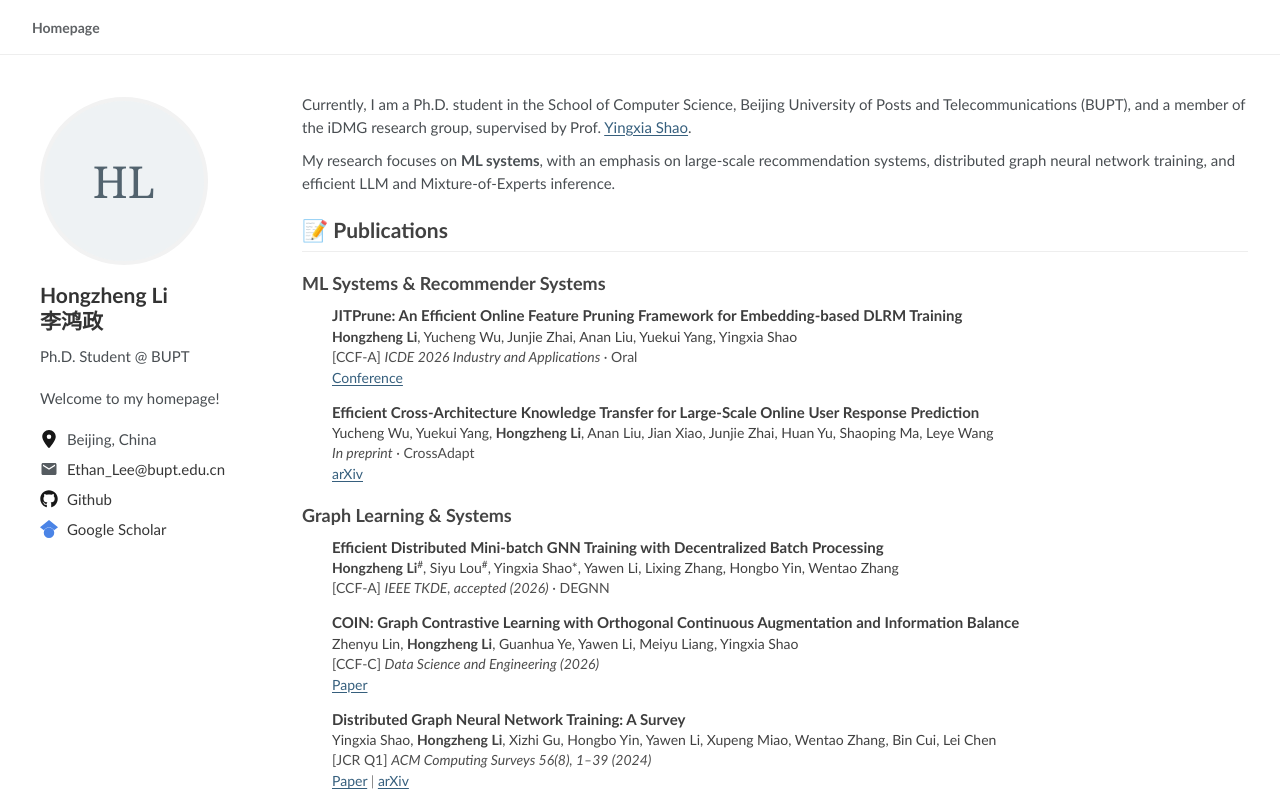
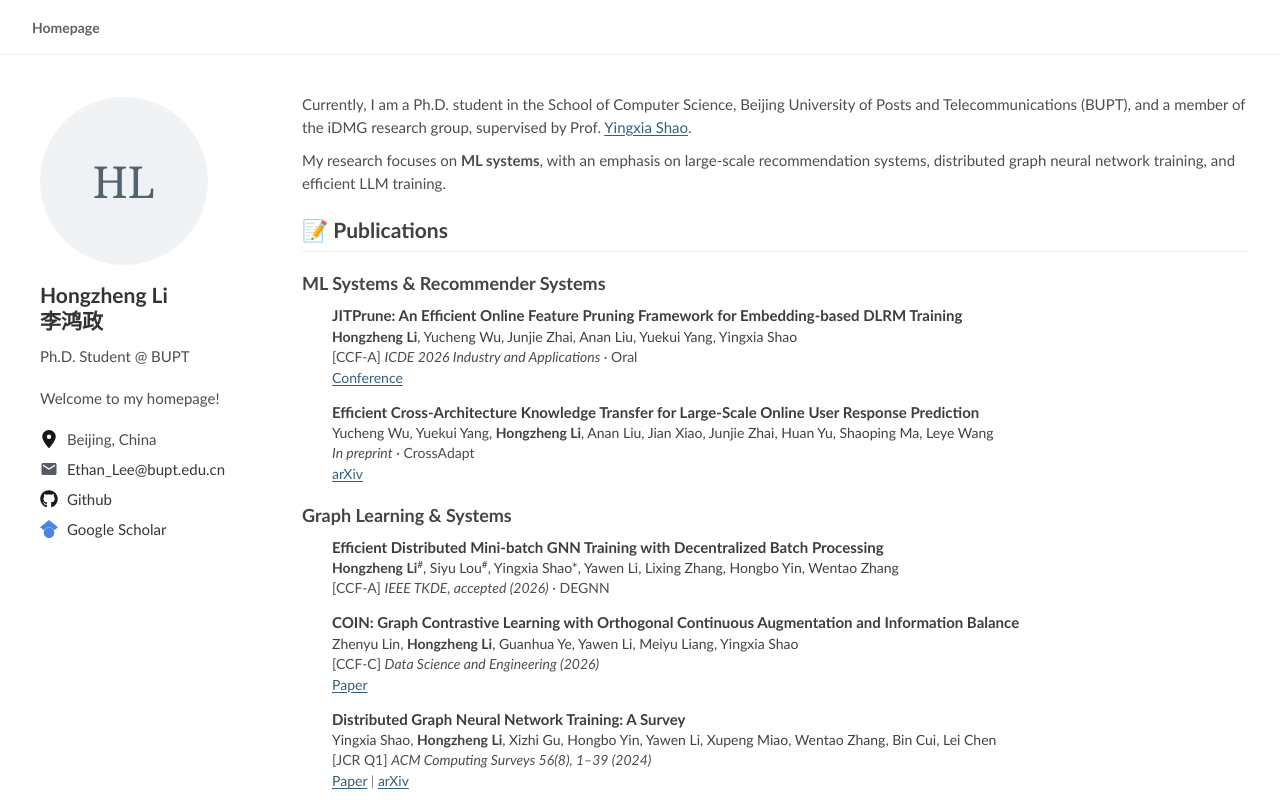
Before and after one commit to DuoLife-QNL/academic-homepage, a Next.js app: page / in a window 1280 px wide. Shown: the top 800 px of the page. Built offline with nearby package versions, Linux system fonts and the light colour scheme.

Commit message:
Update research focus to efficient LLM training

```diff
--- a/app/layout.tsx
+++ b/app/layout.tsx
@@ -11,19 +11,19 @@ export const metadata: Metadata = {
   metadataBase: new URL("https://duolife.cc"),
   title: "Hongzheng Li · Homepage",
   description:
-    "Hongzheng Li is a Ph.D. candidate at BUPT working on ML systems, large-scale recommendation, distributed GNN training, and efficient LLM inference.",
+    "Hongzheng Li is a Ph.D. candidate at BUPT working on ML systems, large-scale recommendation, distributed GNN training, and efficient LLM training.",
   keywords: [
     "Hongzheng Li",
     "李鸿政",
     "ML Systems",
     "Recommendation Systems",
     "Distributed GNN",
-    "LLM Inference",
+    "LLM Training",
   ],
   openGraph: {
     title: "Hongzheng Li · Homepage",
     description:
-      "Research in ML systems, large-scale recommendation, distributed GNN training, and efficient LLM inference.",
+      "Research in ML systems, large-scale recommendation, distributed GNN training, and efficient LLM training.",
     type: "website",
     url: "/",
     images: [{ url: "/og.png", width: 1200, height: 630 }],
--- a/app/page.tsx
+++ b/app/page.tsx
@@ -272,8 +272,7 @@ export default function Home() {
             <p>
               My research focuses on <strong>ML systems</strong>, with an
               emphasis on large-scale recommendation systems, distributed graph
-              neural network training, and efficient LLM and Mixture-of-Experts
-              inference.
+              neural network training, and efficient LLM training.
             </p>
           </section>
 
```
Also changed, not shown: 1 other file (tests, documents, lock files or other folders).
